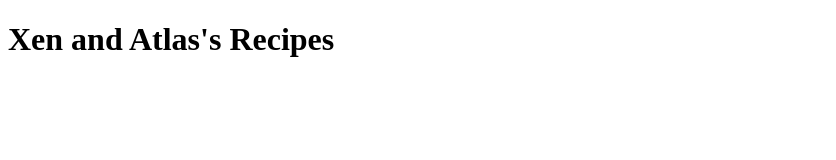
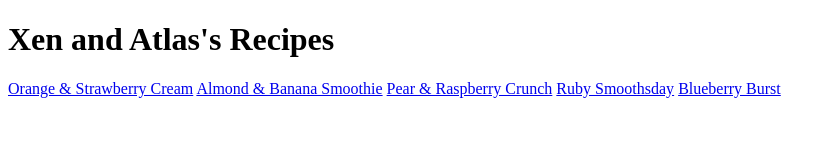
Before and after one commit to Xenrathe/odin-recipes, a plain HTML site: page index.html in a window 1280 px wide. Shown: the whole page, without its empty margins (0-836 px from the left). Drawn offline with Linux system fonts and the light colour scheme.

Commit message:
Add more recipes and images

```diff
--- a/index.html
+++ b/index.html
@@ -6,5 +6,10 @@
 </head>
 <body>
     <h1>Xen and Atlas's Recipes</h1>
+    <a href="recipes/orange-strawberry-cream.html">Orange & Strawberry Cream</a>
+    <a href="recipes/almond-banana.html">Almond & Banana Smoothie</a>
+    <a href="recipes/pear-raspberry.html">Pear & Raspberry Crunch</a>
+    <a href="recipes/ruby-red.html">Ruby Smoothsday</a>
+    <a href="recipes/blueberry-burst.html">Blueberry Burst</a>
 </body>
 </html>
```
Also changed, not shown: recipes/blueberry-burst.html (+1 -1 lines), recipes/breakfast-boost.html (added, +11 -0 lines), recipes/kiwi-shake.html (added, +11 -0 lines), 9 other files.
